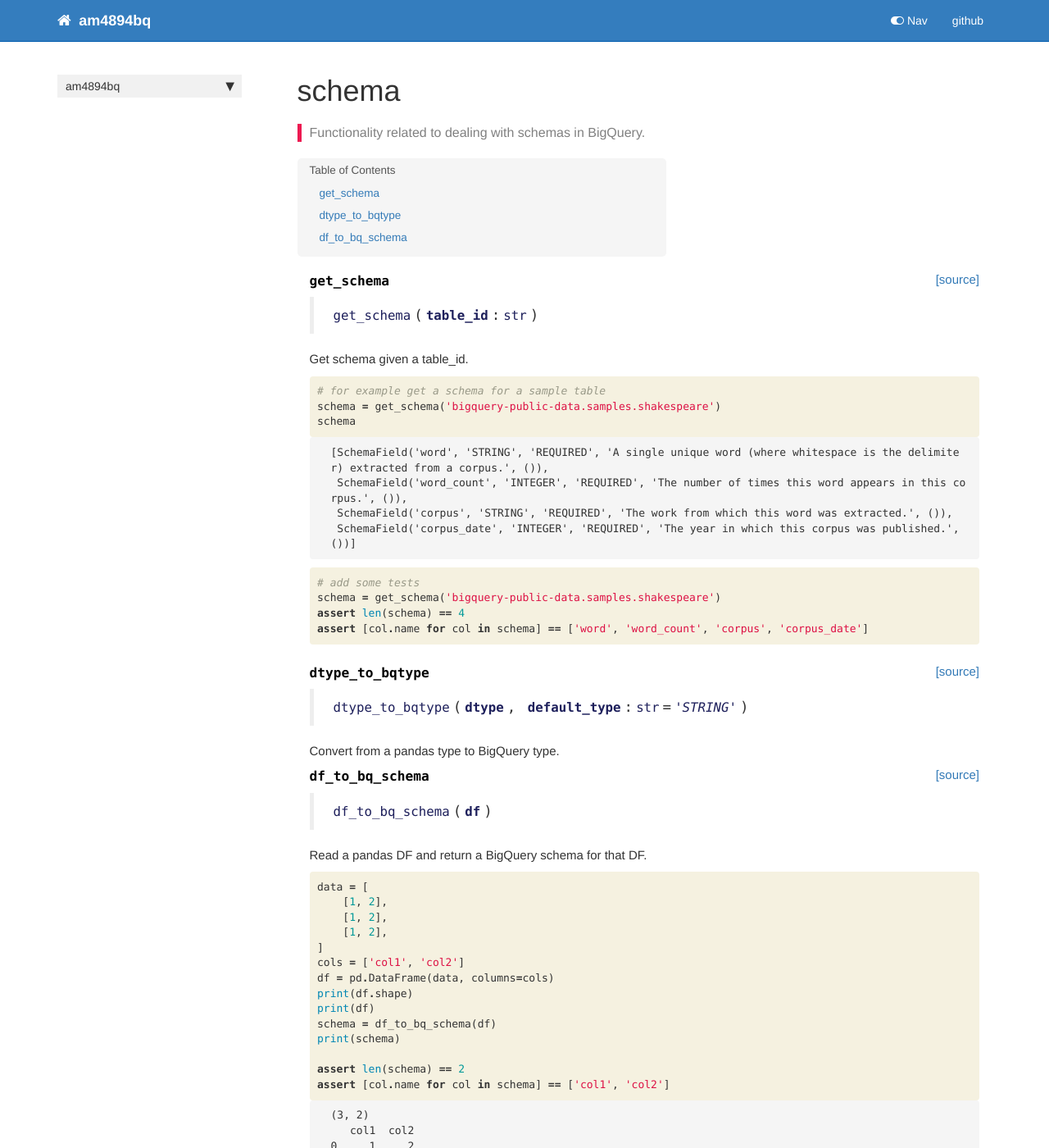
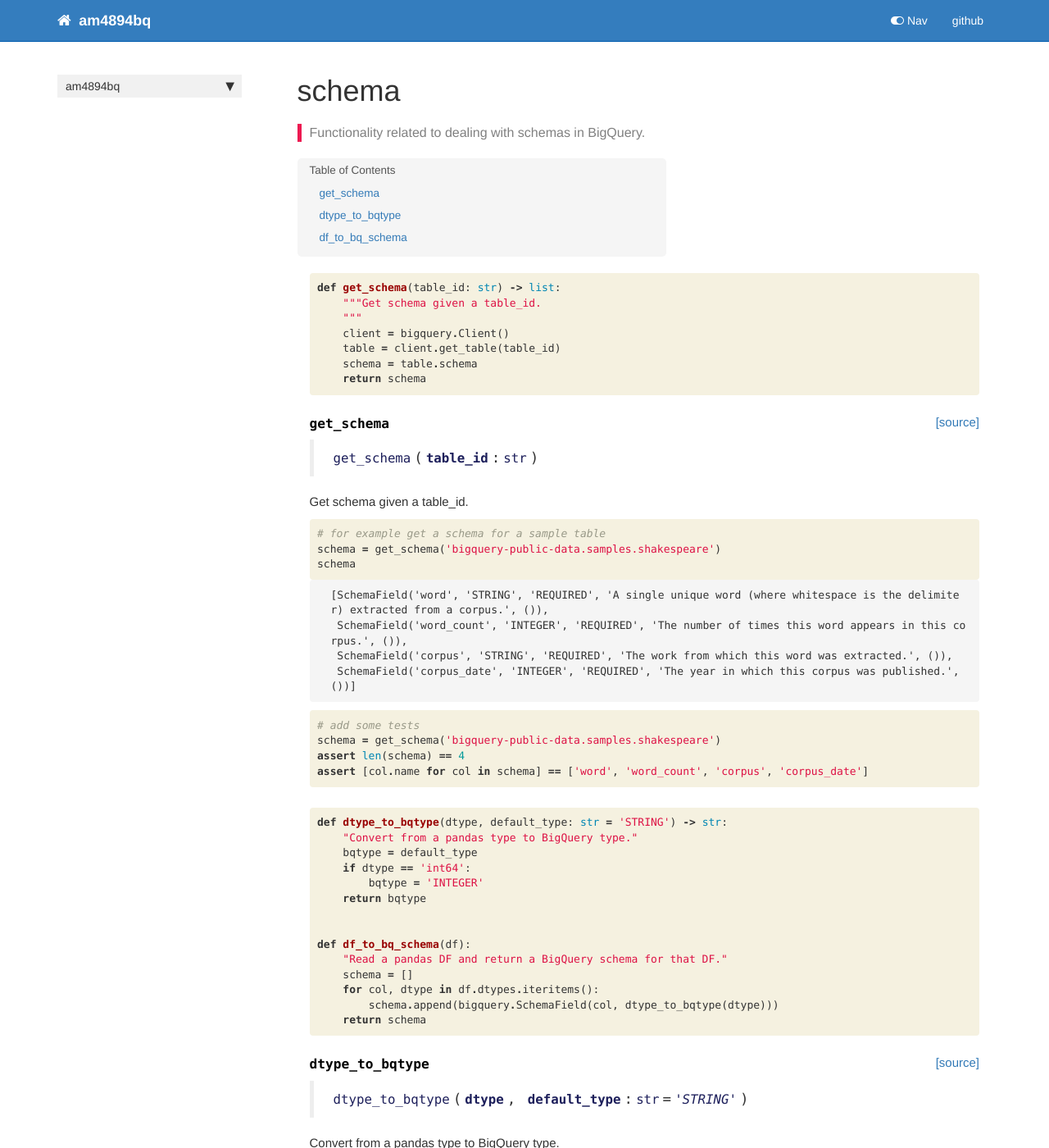
Before and after one commit to andrewm4894/am4894bq, a Jekyll site: the page built from docs/schema.html, in a window 1280 px wide and 1400 px high. Shown: the whole window at 82% size. Built offline with Jekyll 4.4.1, drawn with Linux system fonts in a browser that asks for light colours; nearby versions of some CDN libraries; comment, search, counter and statistics services are not loaded.

Commit message:
update docs

```diff
--- a/docs/schema.html
+++ b/docs/schema.html
@@ -30,6 +30,22 @@
     {% raw %}
 
 <div class="cell border-box-sizing code_cell rendered">
+<div class="input">
+
+<div class="inner_cell">
+    <div class="input_area">
+<div class=" highlight hl-ipython3"><pre><span></span><span class="k">def</span> <span class="nf">get_schema</span><span class="p">(</span><span class="n">table_id</span><span class="p">:</span> <span class="nb">str</span><span class="p">)</span> <span class="o">-&gt;</span> <span class="nb">list</span><span class="p">:</span>
+    <span class="sd">&quot;&quot;&quot;Get schema given a table_id.</span>
+<span class="sd">    &quot;&quot;&quot;</span>
+    <span class="n">client</span> <span class="o">=</span> <span class="n">bigquery</span><span class="o">.</span><span class="n">Client</span><span class="p">()</span>
+    <span class="n">table</span> <span class="o">=</span> <span class="n">client</span><span class="o">.</span><span class="n">get_table</span><span class="p">(</span><span class="n">table_id</span><span class="p">)</span>
+    <span class="n">schema</span> <span class="o">=</span> <span class="n">table</span><span class="o">.</span><span class="n">schema</span>
+    <span class="k">return</span> <span class="n">schema</span>
+</pre></div>
+
+    </div>
+</div>
+</div>
 
 </div>
     {% endraw %}
@@ -120,6 +136,29 @@
     {% raw %}
 
 <div class="cell border-box-sizing code_cell rendered">
+<div class="input">
+
+<div class="inner_cell">
+    <div class="input_area">
+<div class=" highlight hl-ipython3"><pre><span></span><span class="k">def</span> <span class="nf">dtype_to_bqtype</span><span class="p">(</span><span class="n">dtype</span><span class="p">,</span> <span class="n">default_type</span><span class="p">:</span> <span class="nb">str</span> <span class="o">=</span> <span class="s1">&#39;STRING&#39;</span><span class="p">)</span> <span class="o">-&gt;</span> <span class="nb">str</span><span class="p">:</span>
+    <span class="s2">&quot;Convert from a pandas type to BigQuery type.&quot;</span>
+    <span class="n">bqtype</span> <span class="o">=</span> <span class="n">default_type</span>
+    <span class="k">if</span> <span class="n">dtype</span> <span class="o">==</span> <span class="s1">&#39;int64&#39;</span><span class="p">:</span>
+        <span class="n">bqtype</span> <span class="o">=</span> <span class="s1">&#39;INTEGER&#39;</span>
+    <span class="k">return</span> <span class="n">bqtype</span>
+
+
+<span class="k">def</span> <span class="nf">df_to_bq_schema</span><span class="p">(</span><span class="n">df</span><span class="p">):</span>
+    <span class="s2">&quot;Read a pandas DF and return a BigQuery schema for that DF.&quot;</span>
+    <span class="n">schema</span> <span class="o">=</span> <span class="p">[]</span>
+    <span class="k">for</span> <span class="n">col</span><span class="p">,</span> <span class="n">dtype</span> <span class="ow">in</span> <span class="n">df</span><span class="o">.</span><span class="n">dtypes</span><span class="o">.</span><span class="n">iteritems</span><span class="p">():</span>
+        <span class="n">schema</span><span class="o">.</span><span class="n">append</span><span class="p">(</span><span class="n">bigquery</span><span class="o">.</span><span class="n">SchemaField</span><span class="p">(</span><span class="n">col</span><span class="p">,</span> <span class="n">dtype_to_bqtype</span><span class="p">(</span><span class="n">dtype</span><span class="p">)))</span>
+    <span class="k">return</span> <span class="n">schema</span>
+</pre></div>
+
+    </div>
+</div>
+</div>
 
 </div>
     {% endraw %}
```
Also changed, not shown: 1 other file.
